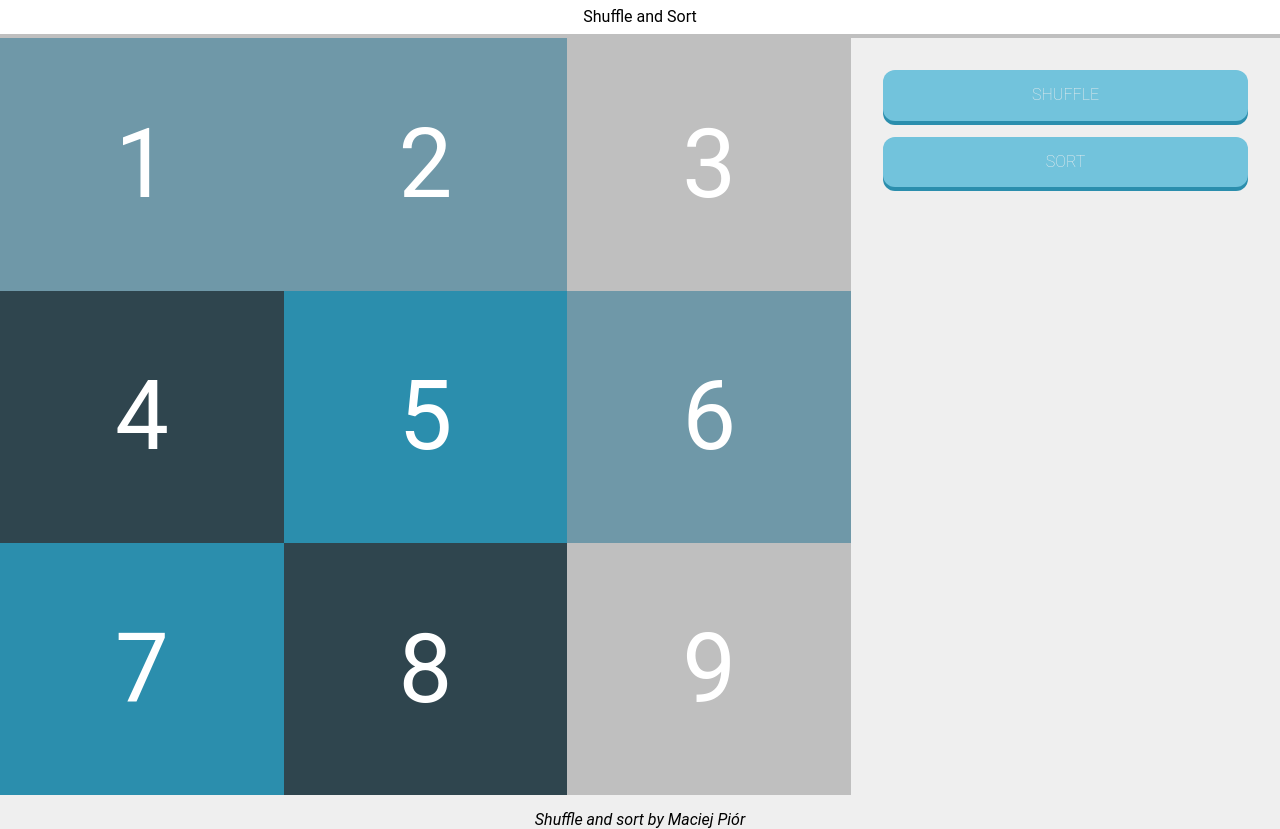
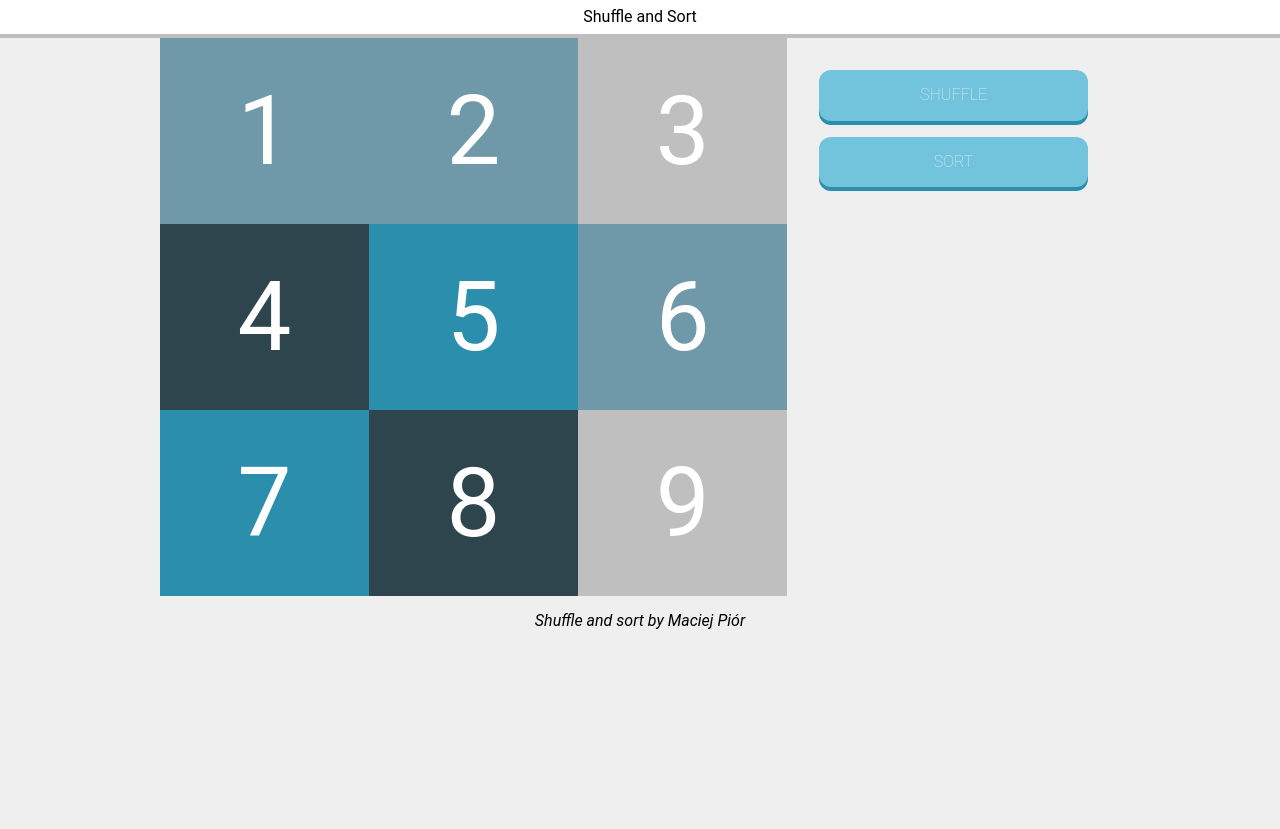
Before and after one commit to Memnonic/memnonic.github.io, a plain HTML site: page index.html in a window 1280 px wide. After the commit the page ends 800 px from the top, so only its background shows below. Drawn offline with nearby package versions, Linux system fonts and the light colour scheme; a web font is replaced by a local one.

Commit message:
Fullscreen fix

```diff
--- a/index.css
+++ b/index.css
@@ -23,6 +23,11 @@
         background-color: var(--color-lighter-grey);
 
         font-family: 'Roboto', sans-serif;
+    }
+
+    .body {
+        max-width: 960px;
+        margin: 0 auto;
     }
 
     .header > .text {
```
